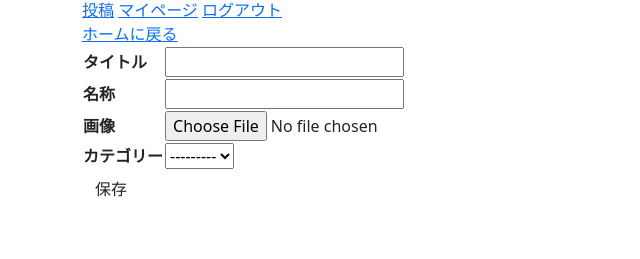
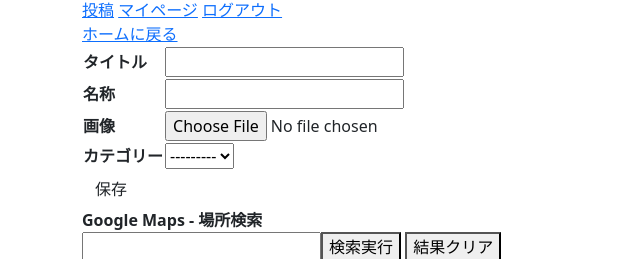
Before and after one commit to J-tano24/Portfolio, a Django app: page /photos/new/ in a window 1280 px wide. Shown: the part 58-317 px from the top of the page, without its empty margins (0-640 px from the left). Before the commit the page ends 255 px from the top, so only its background shows below. Run offline with Django 3.2, Linux system fonts and the light colour scheme; the visitor is signed in with stand-in values (Sample User, id 1); data that the repository does not hold is empty; some libraries are stand-ins or nearby versions.

Commit message:
gmap仮書き

```diff
--- a/app/templates/app/photos_new.html
+++ b/app/templates/app/photos_new.html
@@ -1,11 +1,9 @@
 {% extends 'app/base.html' %}
-
 {% block content %}
 
 <div>
-<a href="{% url 'app:index' %}">ホームに戻る</a>
+  <a href="{% url 'app:index' %}">ホームに戻る</a>
 </div>
-
 <!-- 投稿フォームのimageフィールドからは、画像ファイルをアップロードするが、その際、formタグにenctype="multipart/form-data"をつけないと正常アップロードできないので要記載。 -->
 <form action="{% url 'app:photos_new' %}" method="POST" enctype="multipart/form-data">{% csrf_token %}
   <table>
@@ -29,5 +27,116 @@
   <button type="submit" class="btn">保存</button>
 </form>
 
+<div id="header"><b>Google Maps - 場所検索</b></div>
+<input type="text" id="keyword"><button id="search">検索実行</button>
+<button id="clear">結果クリア</button>
+<div id="target" style="width: 900px; height: 700px;"></div>
+
+<script src="https://maps.googleapis.com/maps/api/js?language=ja&region=JP&key=AIzaSyAjtr9s7GMqEqGiCwbNBIBPsYVcSCfqZaw&callback=initMap" async defer></script>
+
+<script>
+
+  var map;
+  var marker;
+  var infoWindow;
+
+  function initMap() {
+    //マップ初期表示の位置設定
+    // id="target"に対して、アクションをかける。※ここではマップ表示に備え、予め変数に代入している。
+    var target = document.getElementById('target');
+    var centerp = {lat: 52.215933, lng: 19.134422};
+
+    //マップ表示
+    map = new google.maps.Map(target, {
+      center: centerp,
+      zoom: 4,
+    });
+
+    // 検索実行ボタンが押下されたとき
+    document.getElementById('search').addEventListener('click', function() {
+      // 'keyword'にインプットされた値(value)を変数placeに代入。
+      var place = document.getElementById('keyword').value;
+      // （Geocoding：名称・地名・住所などの情報を、緯度経度の座標値に変換してくれる）Googleサーバーに送信するGecoderの新しいインスタンスを作成。
+      var geocoder = new google.maps.Geocoder();      // geocoderのコンストラクタ
+
+      geocoder.geocode({
+        address: place //'keyword'に入力した値がくる。
+      }, function(results, status) {
+        if (status == google.maps.GeocoderStatus.OK) {
+          console.log(results)
+
+          var bounds = new google.maps.LatLngBounds();
+          //LatLngBoundsプロパティ：設定すると、ユーザーは指定された範囲内でのみパン及びズームができる。
+
+          // 得られたresultsに対して、取得したい情報を書いていく
+          for (var i in results) {
+            if (results[0].geometry) {
+              // 緯度経度を取得
+              var latlng = results[0].geometry.location;
+              // 住所を取得
+              var address = results[0].formatted_address;
+              // 検索結果地が含まれるように範囲を拡大
+              bounds.extend(latlng);
+              // マーカーのセット
+              setMarker(latlng);
+              // マーカーへの吹き出しの追加(引数は、上部で定義)
+              setInfoW(place, latlng, address);
+              // マーカーにクリックイベントを追加
+              markerEvent();
+            }
+          }
+        } else if (status == google.maps.GeocoderStatus.ZERO_RESULTS) {
+          alert("見つかりません");
+        } else {
+          console.log(status);
+          alert("エラー発生");
+        }
+      });
+
+    });
+
+    // 結果クリアーボタン押下時
+    document.getElementById('clear').addEventListener('click', function() {
+      deleteMakers();
+    });
+
+  }
+
+  // マーカーのセットを実施する
+  function setMarker(setplace) {
+    // 既にあるマーカーを削除
+    deleteMakers();
+
+    var iconUrl = 'http://maps.google.com/mapfiles/ms/icons/blue-dot.png';
+      marker = new google.maps.Marker({
+        position: setplace,
+        map: map,
+        icon: iconUrl
+      });
+    }
+
+    //マーカーを削除する
+    function deleteMakers() {
+      if(marker != null){
+        marker.setMap(null);
+      }
+      marker = null;
+    }
+
+    // マーカーへの吹き出しの追加
+    function setInfoW(place, latlng, address) {
+      infoWindow = new google.maps.InfoWindow({
+      content: "<a href='http://www.google.com/search?q=" + place + "' target='_blank'>" + place + "</a><br><br>" + latlng + "<br><br>" + address + "<br><br><a href='http://www.google.com/search?q=" + place + "&tbm=isch' target='_blank'>画像検索 by google</a>"
+    });
+  }
+
+  // クリックイベント
+  function markerEvent() {
+    marker.addListener('click', function() {
+      infoWindow.open(map, marker);
+    });
+  }
+
+</script>
 
 {% endblock %}
```
Also changed, not shown: app/templates/app/map_confirm.html (added, +11 -0 lines), geo01.py (added, +7 -0 lines).
